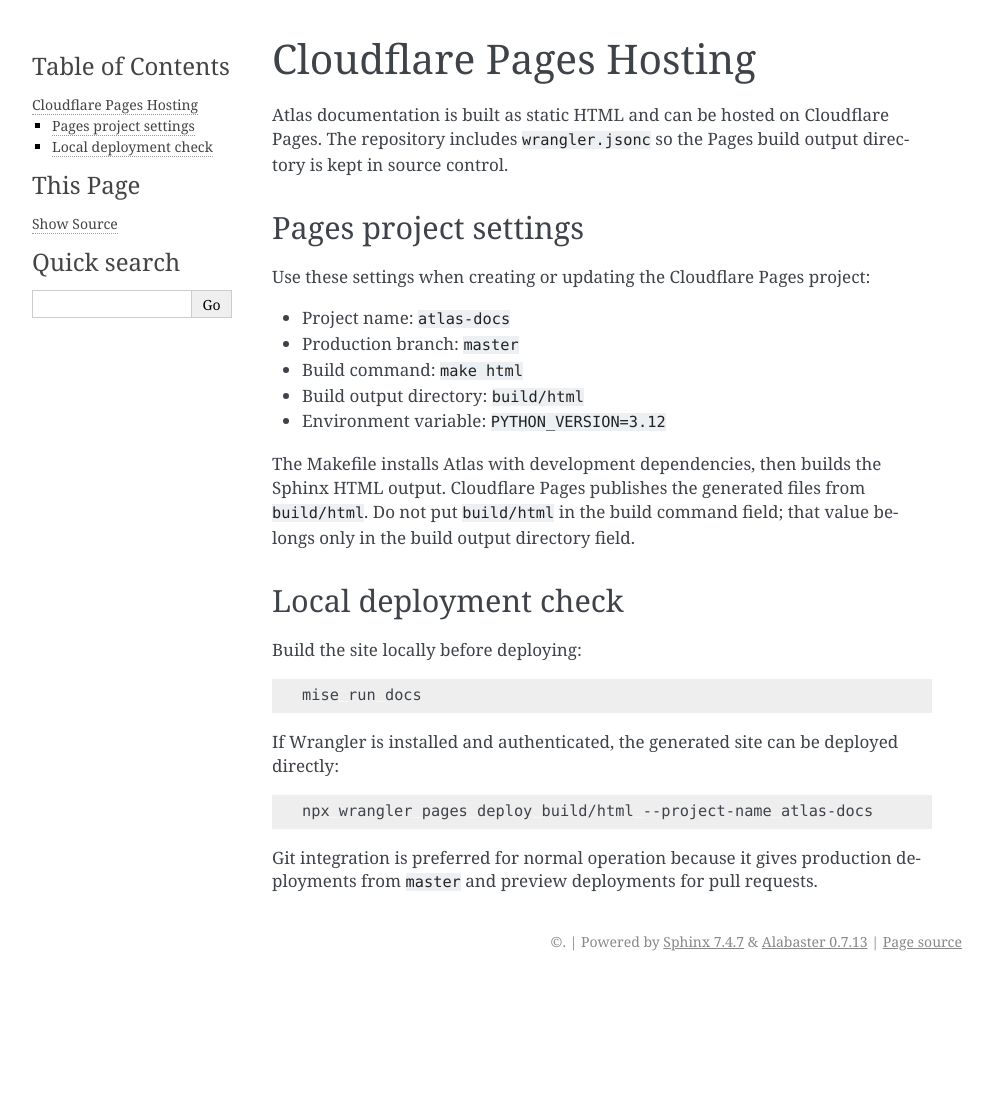
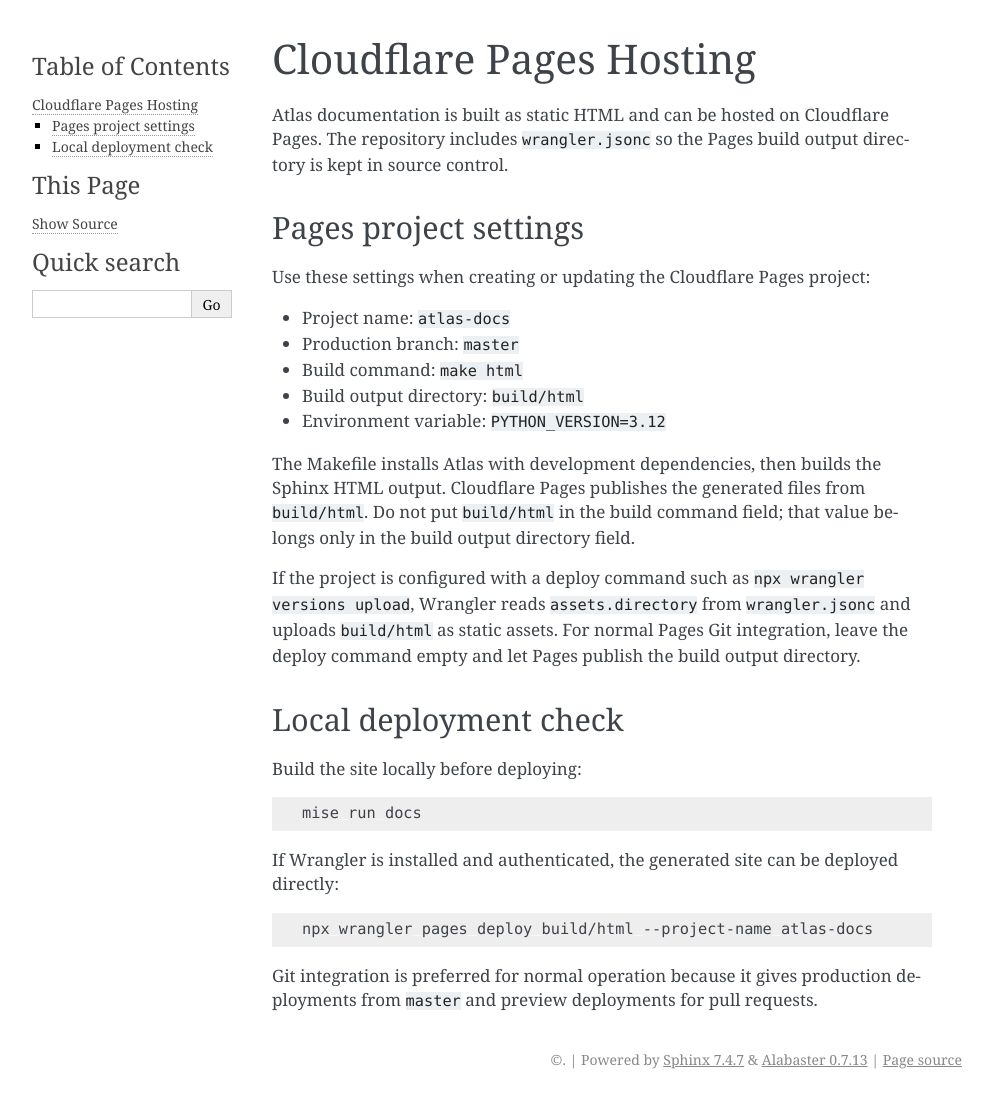
Before and after one commit to alflag-org/atlas, a Sphinx documentation site: the page built from docs/hosting.rst, in a window 1280 px wide. Shown: the whole page, without its empty margins (148-1141 px from the left). Built offline with Sphinx 7.4.7, drawn with Linux system fonts in a browser that asks for light colours; before the commit the page ends 981 px from its top, so only the background shows below that.

Commit message:
docs: configure Wrangler static assets

```diff
--- a/docs/hosting.rst
+++ b/docs/hosting.rst
@@ -19,6 +19,10 @@
 Cloudflare Pages publishes the generated files from ``build/html``.
 Do not put ``build/html`` in the build command field; that value belongs only in the build output directory field.
 
+If the project is configured with a deploy command such as ``npx wrangler versions upload``, Wrangler reads
+``assets.directory`` from ``wrangler.jsonc`` and uploads ``build/html`` as static assets. For normal Pages Git
+integration, leave the deploy command empty and let Pages publish the build output directory.
+
 Local deployment check
 ----------------------
 
```
Also changed, not shown: README.md (+1 -1 lines), 1 other file.
